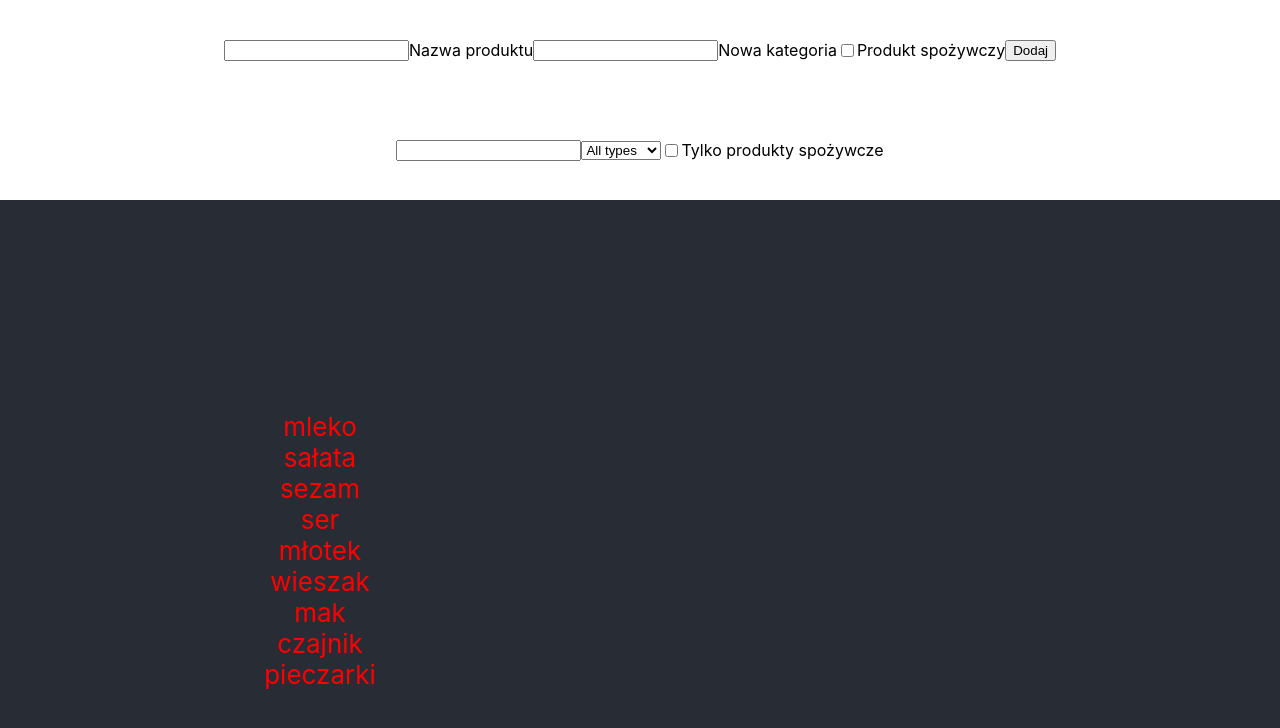
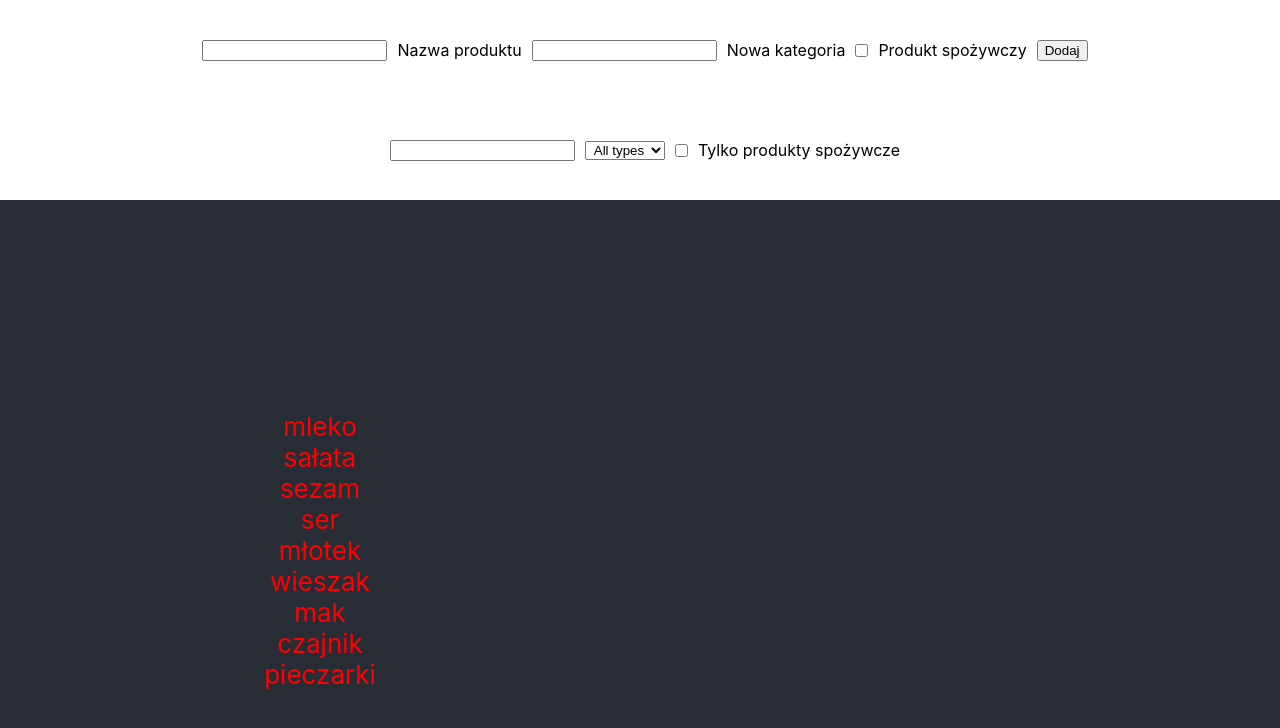
Before and after one commit to Gsmokt/react_exam, a React (Create React App) app: page / in a window 1280 px wide. Shown: the top 728 px of the page. Built offline with nearby package versions, Linux system fonts and the light colour scheme.

Commit message:
new commit

```diff
--- a/src/App.module.css
+++ b/src/App.module.css
@@ -1,5 +1,15 @@
 * {
   list-style-type: none;
+  text-align: center;
+}
+
+input {
+  margin: 0 10px 0 10px;
+  text-align: left;
+}
+
+button {
+  margin-left: 10px;
 }
 
 .appWrapper {
--- a/src/App.module.min.css
+++ b/src/App.module.min.css
@@ -1 +1 @@
-*{list-style-type:none}.appWrapper{display:flex;flex-direction:column}.columnsWrapper{display:flex;height:calc(100vh - 100px)}
+*{list-style-type:none;text-align:center}input{margin:0 10px 0 10px;text-align:left}button{margin-left:10px}.appWrapper{display:flex;flex-direction:column}.columnsWrapper{display:flex;height:calc(100vh - 100px)}
--- a/src/App.module.scss
+++ b/src/App.module.scss
@@ -1,7 +1,14 @@
 *{
   list-style-type: none;
+  text-align: center;
 }
-
+input{
+  margin: 0 10px 0 10px;
+  text-align: left;
+}
+button{
+  margin-left: 10px;
+}
 .appWrapper {
   display: flex;
   flex-direction: column;
--- a/src/components/ProductsList/ProductsList.js
+++ b/src/components/ProductsList/ProductsList.js
@@ -11,8 +11,12 @@ class ProductsList extends Component{
     this.props.setProductList(b)
   }
   render(){
-    const products = [...this.props.products];
-    const productsList = products.map((e,i) => <li key={i} onClick={()=>this.handleClick(i)} >{e.nazwa}</li>)
+    const getUniqueProduct = (() => {
+      const products = this.props.products.map(item => item.nazwa);
+      const uniqueProducts = [...new Set(products)];
+      return uniqueProducts;
+    })();
+    const productsList = getUniqueProduct.map((e,i) => <li key={i} onClick={()=>this.handleClick(i)} >{e}</li>)
   return (
         <div className={commonColumnsStyles.App}>
       <header className={commonColumnsStyles.AppHeader}>
```
